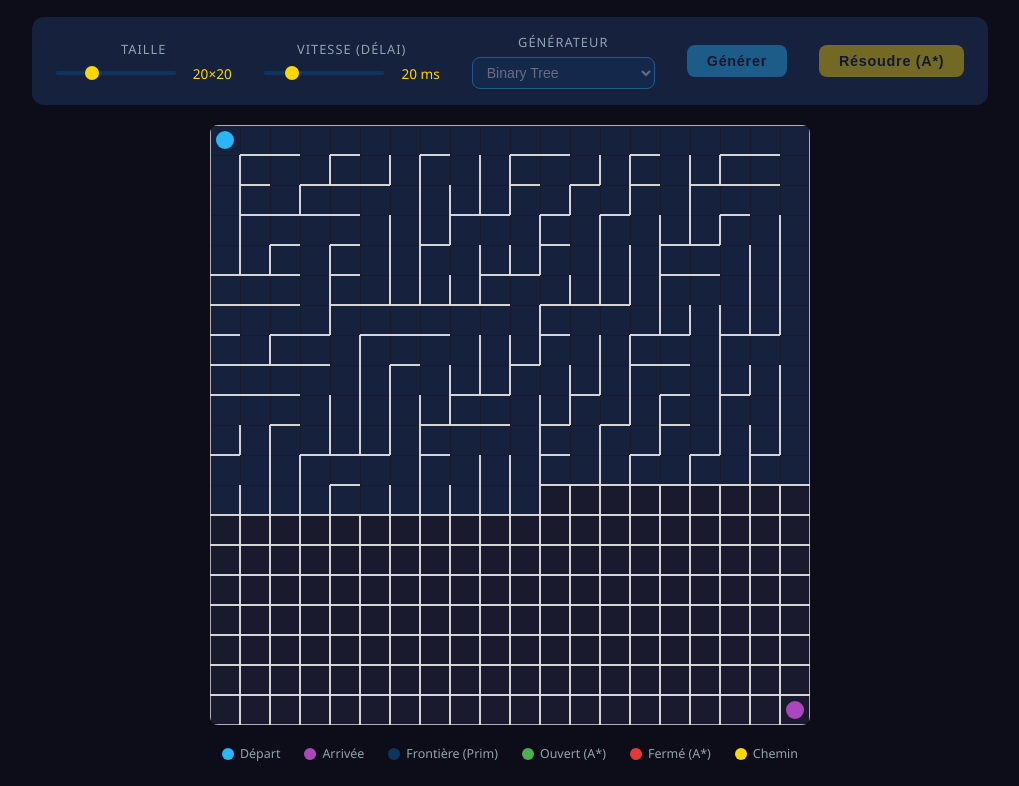
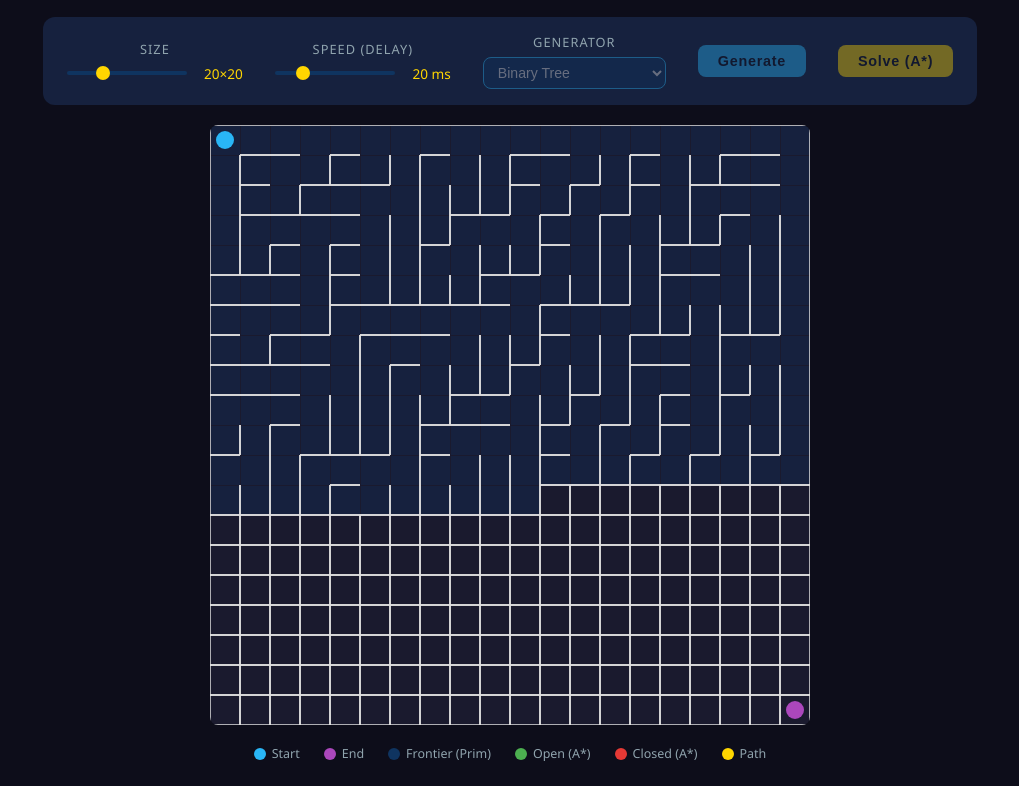
Before and after one commit to MerlinLedoux/Labyrinth, a website built with Vite: page index.html in a window 1280 px wide. Shown: the part 62-848 px from the top of the page, without its empty margins (130-1149 px from the left). Built offline with nearby package versions, Linux system fonts and the light colour scheme.

Commit message:
Menu to english + speed updatEe

```diff
--- a/index.html
+++ b/index.html
@@ -1,5 +1,5 @@
 <!DOCTYPE html>
-<html lang="fr">
+<html lang="en">
 <head>
   <meta charset="UTF-8" />
   <meta name="viewport" content="width=device-width, initial-scale=1.0" />
@@ -142,7 +142,7 @@
 
   <div id="controls">
     <div class="control-group">
-      <label for="size-slider">Taille</label>
+      <label for="size-slider">Size</label>
       <div class="slider-row">
         <input type="range" id="size-slider" min="5" max="60" value="20" />
         <span class="value-label" id="size-label">20×20</span>
@@ -150,7 +150,7 @@
     </div>
 
     <div class="control-group">
-      <label for="speed-slider">Vitesse (délai)</label>
+      <label for="speed-slider">Speed (delay)</label>
       <div class="slider-row">
         <input type="range" id="speed-slider" min="0" max="100" value="20" />
         <span class="value-label" id="speed-label">20 ms</span>
@@ -158,7 +158,7 @@
     </div>
 
     <div class="control-group">
-      <label for="gen-select">Générateur</label>
+      <label for="gen-select">Generator</label>
       <select id="gen-select">
         <option value="binary-tree">Binary Tree</option>
         <option value="hunt-and-kill">Hunt &amp; Kill</option>
@@ -168,19 +168,19 @@
       </select>
     </div>
 
-    <button id="btn-generate">Générer</button>
-    <button id="btn-solve" >Résoudre (A*)</button>
+    <button id="btn-generate">Generate</button>
+    <button id="btn-solve">Solve (A*)</button>
   </div>
 
   <canvas id="maze-canvas"></canvas>
 
   <div id="legend">
-    <div class="legend-item"><div class="dot" style="background:#29b6f6"></div> Départ</div>
-    <div class="legend-item"><div class="dot" style="background:#ab47bc"></div> Arrivée</div>
-    <div class="legend-item"><div class="dot" style="background:#0f3460"></div> Frontière (Prim)</div>
-    <div class="legend-item"><div class="dot" style="background:#4caf50"></div> Ouvert (A*)</div>
-    <div class="legend-item"><div class="dot" style="background:#e53935"></div> Fermé (A*)</div>
-    <div class="legend-item"><div class="dot" style="background:#ffd600"></div> Chemin</div>
+    <div class="legend-item"><div class="dot" style="background:#29b6f6"></div> Start</div>
+    <div class="legend-item"><div class="dot" style="background:#ab47bc"></div> End</div>
+    <div class="legend-item"><div class="dot" style="background:#0f3460"></div> Frontier (Prim)</div>
+    <div class="legend-item"><div class="dot" style="background:#4caf50"></div> Open (A*)</div>
+    <div class="legend-item"><div class="dot" style="background:#e53935"></div> Closed (A*)</div>
+    <div class="legend-item"><div class="dot" style="background:#ffd600"></div> Path</div>
   </div>
 
   <script type="module" src="/src/main.ts"></script>
```
